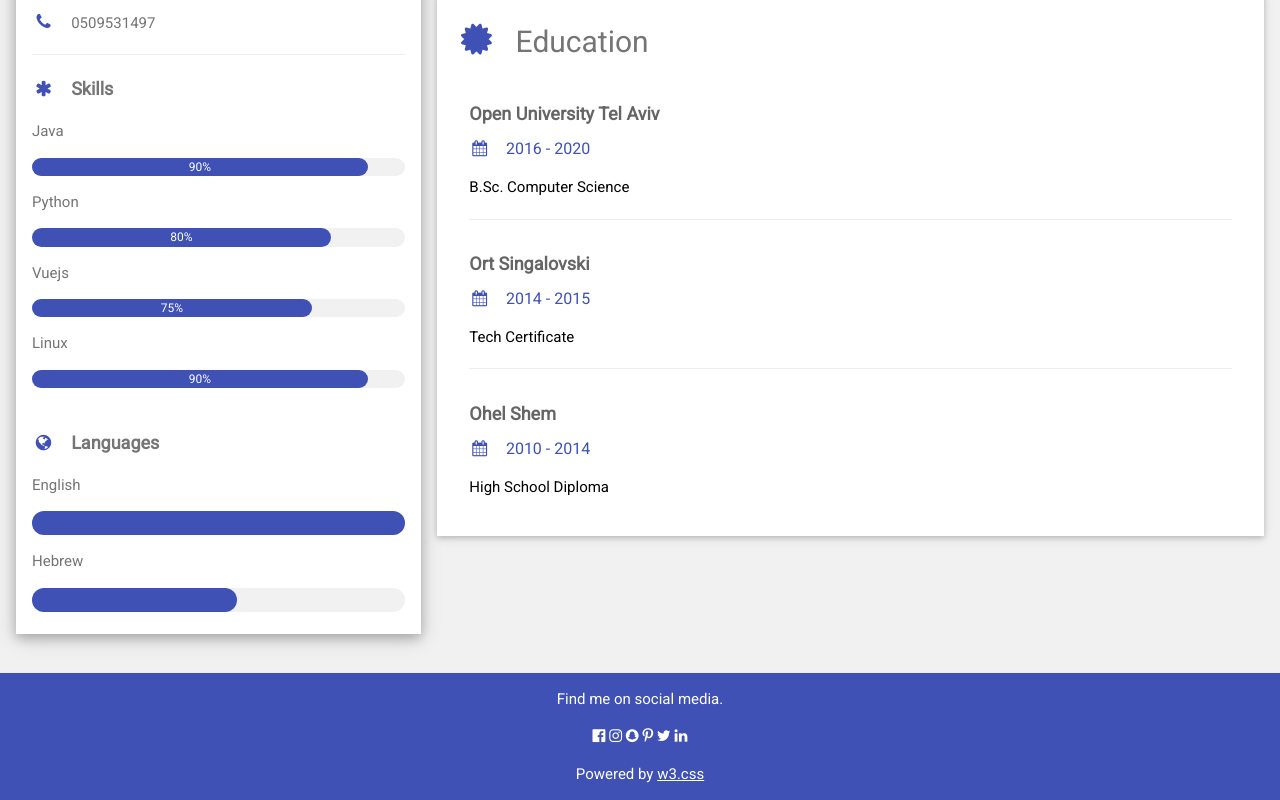
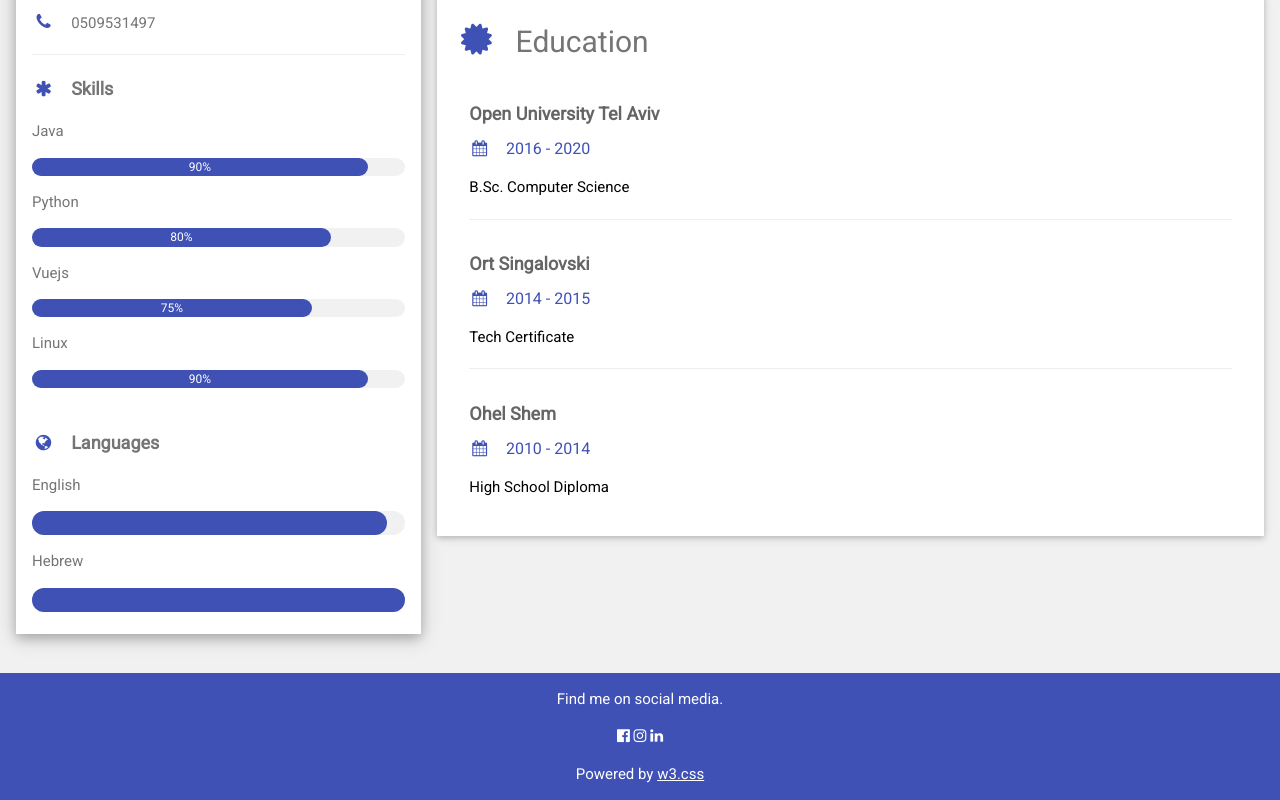
Before and after one commit to sailod/sailod.github.io, a plain HTML site: page index.html in a window 1280 px wide. Shown: the part 436-1236 px from the top of the page. Drawn offline with nearby package versions, Linux system fonts and the light colour scheme.

Commit message:
Update index.html

```diff
--- a/index.html
+++ b/index.html
@@ -58,11 +58,11 @@ html,body,h1,h2,h3,h4,h5,h6 {font-family: "Roboto", sans-serif}
           <p class="w3-large w3-text-theme"><b><i class="fa fa-globe fa-fw w3-margin-right w3-text-indigo"></i>Languages</b></p>
           <p>English</p>
           <div class="w3-light-grey w3-round-xlarge">
-            <div class="w3-round-xlarge w3-indigo" style="height:24px;width:100%"></div>
+            <div class="w3-round-xlarge w3-indigo" style="height:24px;width:95%"></div>
           </div>
           <p>Hebrew</p>
           <div class="w3-light-grey w3-round-xlarge">
-            <div class="w3-round-xlarge w3-indigo" style="height:24px;width:55%"></div>
+            <div class="w3-round-xlarge w3-indigo" style="height:24px;width:100%"></div>
           </div>
           <br>
         </div>
@@ -124,9 +124,6 @@ html,body,h1,h2,h3,h4,h5,h6 {font-family: "Roboto", sans-serif}
   <p>Find me on social media.</p>
   <i class="fa fa-facebook-official w3-hover-opacity"></i>
   <i class="fa fa-instagram w3-hover-opacity"></i>
-  <i class="fa fa-snapchat w3-hover-opacity"></i>
-  <i class="fa fa-pinterest-p w3-hover-opacity"></i>
-  <i class="fa fa-twitter w3-hover-opacity"></i>
   <i class="fa fa-linkedin w3-hover-opacity"></i>
   <p>Powered by <a href="https://www.w3schools.com/w3css/default.asp" target="_blank">w3.css</a></p>
 </footer>
```
